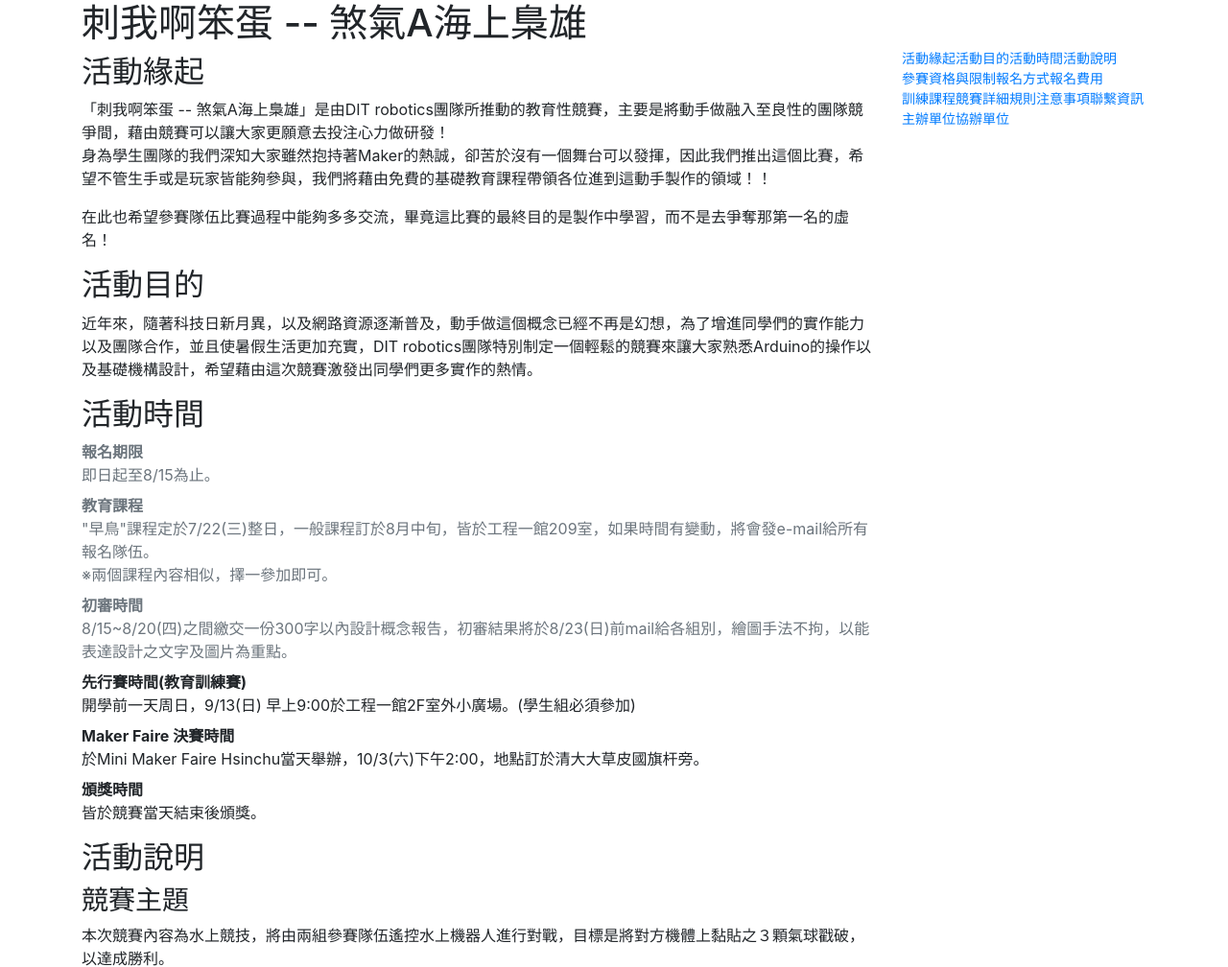
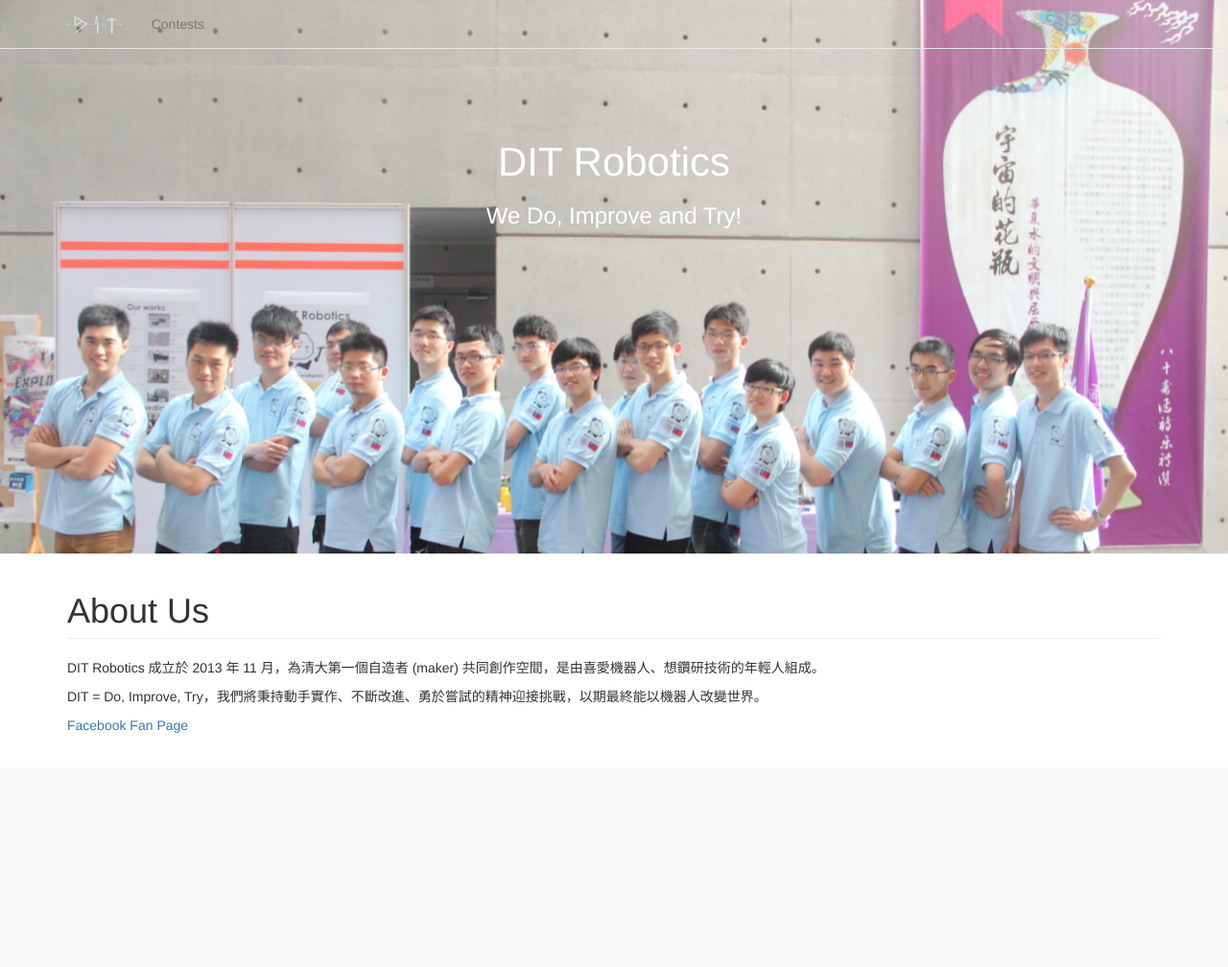
Before and after one commit to ditrobotics/www.ditrobotics.tw, a Flask app: page / in a window 1280 px wide. Shown: the top 1008 px of the page at 96% size. After the commit the page ends 764 px from the top, so only its background shows below. Run offline with Flask 2, Linux system fonts and the light colour scheme; some libraries are stand-ins or nearby versions.

Commit message:
updated homepage

```diff
--- a/ditroboticstw.py
+++ b/ditroboticstw.py
@@ -5,6 +5,10 @@ app = Flask(__name__)
 
 
 @app.route('/')
+def index():
+    return render_template('index.html')
+
+
 @app.route('/contests/')
 def contests():
     return render_template('contests.html')
--- a/templates/base.html
+++ b/templates/base.html
@@ -2,14 +2,19 @@
 <html>
 <head>
   <meta charset="utf-8">
+  <meta http-equiv="X-UA-Compatible" content="IE=edge">
+  <meta name="viewport" content="width=device-width, initial-scale=1">
+
   <title>{{ title }}</title>
 
   <link rel="stylesheet" href="http://bootswatch.com/flatly/bootstrap.min.css">
-  <link rel="stylesheet" href="https://maxcdn.bootstrapcdn.com/bootstrap/3.3.5/css/bootstrap-theme.min.css">
+  <style>{% include 'custom.css' %}</style>
+  {% block endhead %}{% endblock %}
 </head>
 <body>
   {% block body %}
   {% block navbar %}
+  {% include 'navbar.html' %}
   {% endblock navbar %}
   <div class="container">
   {% block content %}
--- a/templates/contests.html
+++ b/templates/contests.html
@@ -1,6 +1,9 @@
 {% set title="刺我啊笨蛋 -- 煞氣A海上梟雄" %}
 
 {% extends 'base.html' %}
+
+{% block endhead %}
+{% endblock %}
 
 {% block content %}
 <div class="row">
--- /dev/null
+++ b/templates/custom.css
@@ -0,0 +1,7 @@
+.navbar-brand img {
+    -webkit-filter: invert(1);
+    filter: invert(1);
+}
+body {
+    padding-top: 50px;
+}
--- /dev/null
+++ b/templates/index.html
@@ -0,0 +1,107 @@
+{% set title = 'DIT Robotics' %}
+
+{% extends 'base.html' %}
+
+{% block endhead %}
+<style>
+body {
+    padding-top: 50px
+}
+body>.navbar {
+    -webkit-transition: background-color 300ms ease-in;
+    transition: background-color 300ms ease-in
+}
+@media (min-width: 768px) {
+    body>.navbar-transparent {
+        background-color: transparent
+    }
+    body>.navbar-transparent .navbar-nav>.open>a {
+        background-color: transparent!important
+    }
+}
+body {
+    padding-top: 0
+}
+.splash {
+    padding: 9em 0 2em;
+    background-color: #141d27;
+    background-image: url({{ url_for('static', filename='splash.jpg') }});
+    background-size: cover;
+    background-attachment: fixed;
+    color: #fff;
+    text-align: center
+}
+.splash .logo {
+    width: 160px
+}
+.splash h1 {
+    font-size: 3em
+}
+.splash #social {
+    margin: 2em 0
+}
+.splash .alert {
+    margin: 2em 0
+}
+@media (max-width: 767px) {
+    .splash {
+        padding-top: 4em
+    }
+    .splash .logo {
+        width: 100px
+    }
+    .splash h1 {
+        font-size: 2em
+    }
+    #banner {
+        margin-bottom: 2em;
+        text-align: center
+    }
+}
+</style>
+{% endblock %}
+
+{% block navbar %}
+{{ super() }}
+<div class="splash">
+  <div class="container">
+
+    <div class="row">
+      <div class="col-lg-12">
+        <!-- <div><img class="logo" src="assets/img/logo.png"></div> -->
+        <h1>DIT Robotics</h1>
+        <h3>We Do, Improve and Try!</h3>
+        <div style="height:300px"></div>
+      </div>
+    </div>
+
+  </div>
+</div>
+{% endblock %}
+
+{% block content %}
+
+<h1 class="page-header">About Us</h2>
+<p>DIT Robotics 成立於 2013 年 11 月，為清大第一個自造者 (maker) 共同創作空間，是由喜愛機器人、想鑽研技術的年輕人組成。</p>
+<p>DIT = Do, Improve, Try，我們將秉持動手實作、不斷改進、勇於嘗試的精神迎接挑戰，以期最終能以機器人改變世界。</p>
+<p><a target="_blank" href="https://www.facebook.com/DIT.robotics">Facebook Fan Page</a></p>
+
+{% endblock %}
+
+{% block endbody %}
+{{ super() }}
+<script type="text/javascript">
+  $(window).scroll(function () {
+      var top = $(document).scrollTop();
+      $('.splash').css({
+        'background-position': '0px -'+(top/3).toFixed(2)+'px'
+      });
+      if(top > 50) {
+        $('.navbar').removeClass('navbar-transparent');
+      }
+      else {
+        $('.navbar').addClass('navbar-transparent');
+      }
+  });
+</script>
+{% endblock %}
--- /dev/null
+++ b/templates/navbar.html
@@ -0,0 +1,27 @@
+{% macro navli(ahref, display, active=none) %}
+{% if active is none %}{% set active = request.path == ahref %}{% endif %}
+<li{% if active %} class="active"{% endif %}><a href="{{ ahref }}">{{ display }}</a></li>
+{% endmacro %}
+
+{% macro navlif(ahref, display, active=none) %}
+{{ navli(url_for(ahref), display, active) }}
+{% endmacro %}
+
+<nav class="navbar navbar-default navbar-fixed-top navbar-transparent" role="navigation">
+  <div class="container">
+    <div class="navbar-header">
+      <button type="button" class="navbar-toggle collapsed" data-toggle="collapse" data-target="#navbar" aria-expanded="false" aria-controls="navbar">
+        <span class="sr-only">Toggle navigation</span>
+        <span class="icon-bar"></span>
+        <span class="icon-bar"></span>
+        <span class="icon-bar"></span>
+      </button>
+      <a class="navbar-brand" href="{{ url_for('index' )}}"><img alt="DIT Robotics" src="{{ url_for('static', filename='DIT_logo_2.png') }}" height="21px"></a>
+    </div>
+    <div id="navbar" class="navbar-collapse collapse">
+      <ul class="nav navbar-nav navbar-left">
+        {{ navlif('contests', 'Contests') }}
+      </ul>
+    </div>
+  </div>
+</nav>
```
